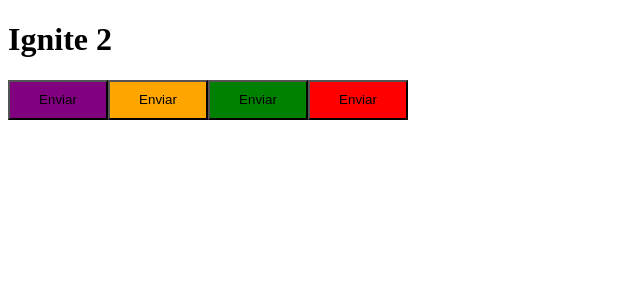
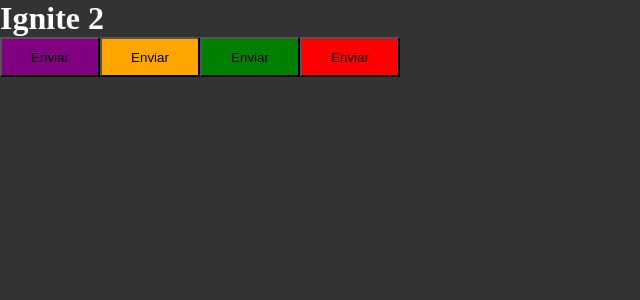
Before and after one commit to burn-c/02-ignite-timer, a React (Vite) app: page / in a window 1280 px wide. Shown: the top 300 px of the page, without its empty margins (0-640 px from the left). Built offline with nearby package versions, Linux system fonts and the light colour scheme.

Commit message:
style: adds GlobalStyle

```diff
--- a/src/App.tsx
+++ b/src/App.tsx
@@ -3,10 +3,13 @@
 import { defaultTheme } from "./styles/theme/default";
 
 import { Button } from "./Button";
+import { GlobalStyle } from "./styles/global";
 
 export default function App() {
   return (
     <ThemeProvider theme={defaultTheme}>
+      <GlobalStyle/>
+
       <h1>Ignite 2</h1>
       <Button variant="primary"/>
       <Button variant="secondary"/>
--- /dev/null
+++ b/src/styles/global.ts
@@ -0,0 +1,14 @@
+import { createGlobalStyle } from "styled-components";
+
+export const GlobalStyle = createGlobalStyle`
+  * {
+    margin: 0;
+    padding: 0;
+    box-sizing: border-box;
+  }
+
+  body {
+    background: #333;
+    color: #FFF;
+  }
+`;
```
